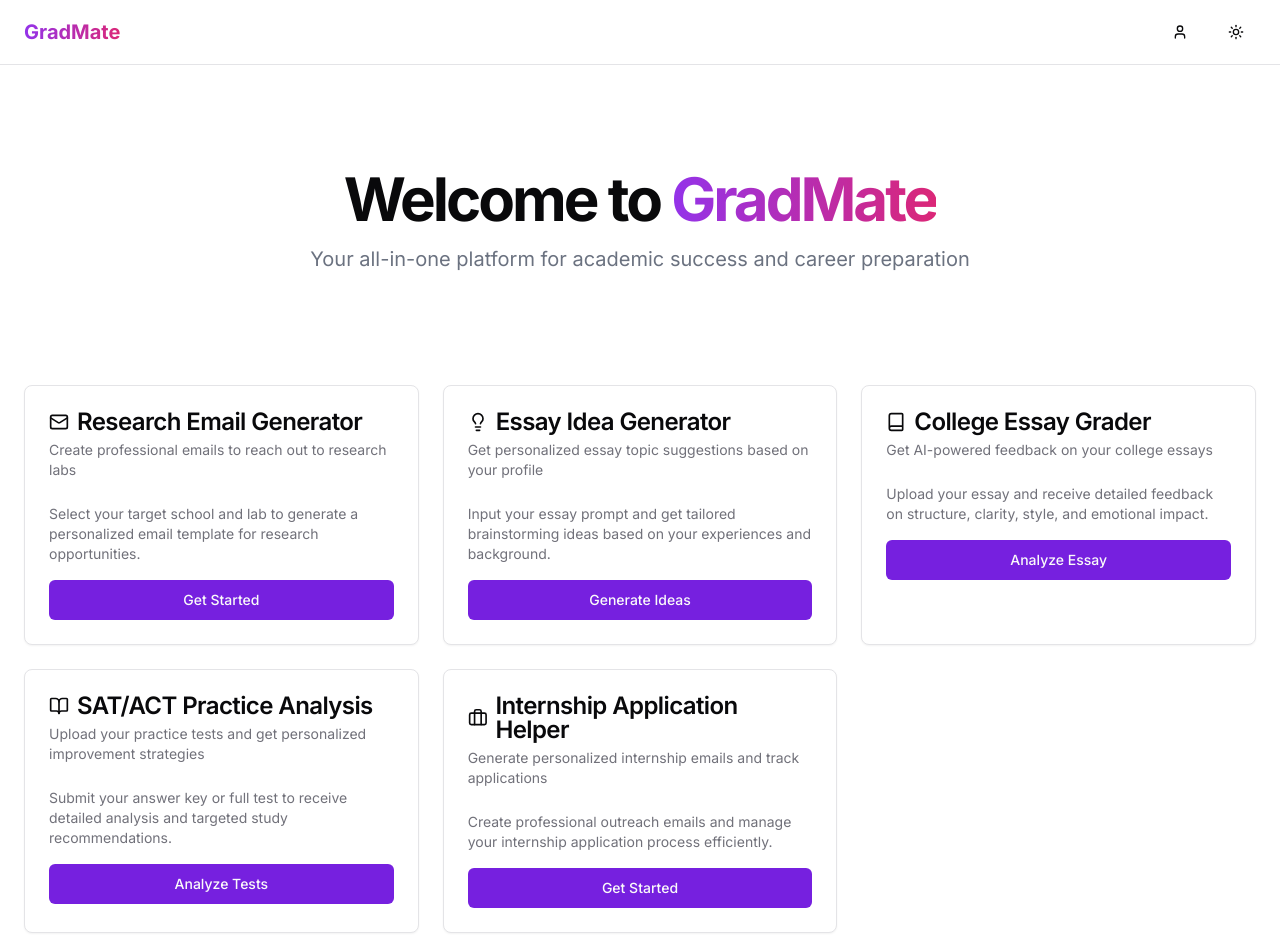
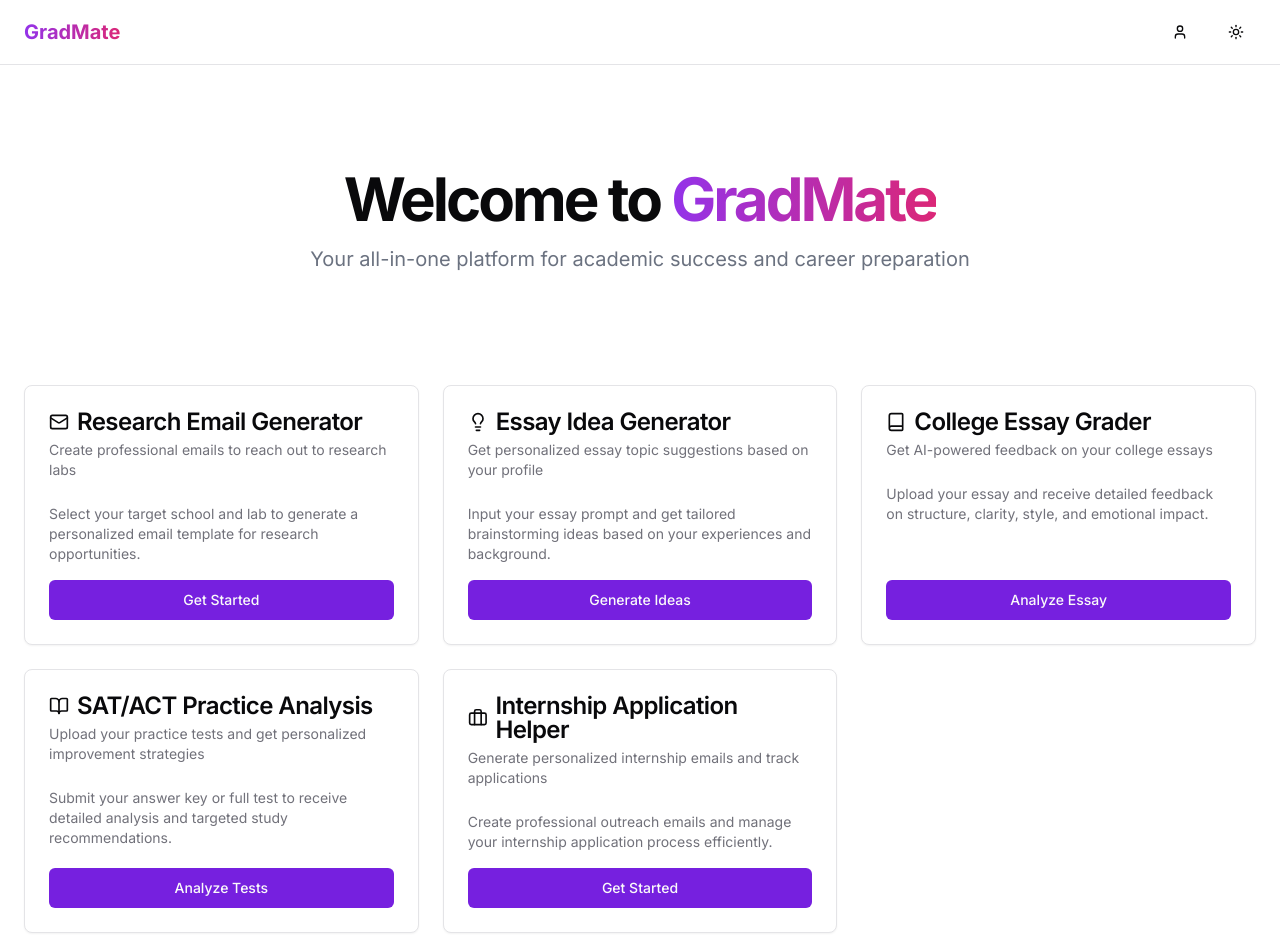
Before and after one commit to SupratikPanuganti/gradmate_prod, a Next.js app: page / in a window 1280 px wide. Shown: the top 952 px of the page. Built offline with nearby package versions, Linux system fonts and the light colour scheme.

Commit message:
feat: improve card layout with consistent button alignment

```diff
--- a/app/page.tsx
+++ b/app/page.tsx
@@ -23,7 +23,7 @@ export default function Home() {
       </section>
 
       <div className="grid gap-6 md:grid-cols-2 lg:grid-cols-3">
-        <Card>
+        <Card className="flex flex-col">
           <CardHeader>
             <CardTitle className="flex items-center gap-2">
               <Mail className="h-5 w-5" />
@@ -31,17 +31,17 @@ export default function Home() {
             </CardTitle>
             <CardDescription>Create professional emails to reach out to research labs</CardDescription>
           </CardHeader>
-          <CardContent>
-            <p className="mb-4 text-sm text-muted-foreground">
+          <CardContent className="flex flex-col flex-grow">
+            <p className="mb-4 text-sm text-muted-foreground flex-grow">
               Select your target school and lab to generate a personalized email template for research opportunities.
             </p>
-            <Button asChild className="w-full">
+            <Button asChild className="w-full mt-auto">
               <Link href="/research-emails">Get Started</Link>
             </Button>
           </CardContent>
         </Card>
 
-        <Card>
+        <Card className="flex flex-col">
           <CardHeader>
             <CardTitle className="flex items-center gap-2">
               <Lightbulb className="h-5 w-5" />
@@ -49,17 +49,17 @@ export default function Home() {
             </CardTitle>
             <CardDescription>Get personalized essay topic suggestions based on your profile</CardDescription>
           </CardHeader>
-          <CardContent>
-            <p className="mb-4 text-sm text-muted-foreground">
+          <CardContent className="flex flex-col flex-grow">
+            <p className="mb-4 text-sm text-muted-foreground flex-grow">
               Input your essay prompt and get tailored brainstorming ideas based on your experiences and background.
             </p>
-            <Button asChild className="w-full">
+            <Button asChild className="w-full mt-auto">
               <Link href="/essay-ideas">Generate Ideas</Link>
             </Button>
           </CardContent>
         </Card>
 
-        <Card>
+        <Card className="flex flex-col">
           <CardHeader>
             <CardTitle className="flex items-center gap-2">
               <Book className="h-5 w-5" />
@@ -67,17 +67,17 @@ export default function Home() {
             </CardTitle>
             <CardDescription>Get AI-powered feedback on your college essays</CardDescription>
           </CardHeader>
-          <CardContent>
-            <p className="mb-4 text-sm text-muted-foreground">
+          <CardContent className="flex flex-col flex-grow">
+            <p className="mb-4 text-sm text-muted-foreground flex-grow">
               Upload your essay and receive detailed feedback on structure, clarity, style, and emotional impact.
             </p>
-            <Button asChild className="w-full">
+            <Button asChild className="w-full mt-auto">
               <Link href="/essay-review">Analyze Essay</Link>
             </Button>
           </CardContent>
         </Card>
 
-        <Card>
+        <Card className="flex flex-col">
           <CardHeader>
             <CardTitle className="flex items-center gap-2">
               <BookOpen className="h-5 w-5" />
@@ -85,17 +85,17 @@ export default function Home() {
             </CardTitle>
             <CardDescription>Upload your practice tests and get personalized improvement strategies</CardDescription>
           </CardHeader>
-          <CardContent>
-            <p className="mb-4 text-sm text-muted-foreground">
+          <CardContent className="flex flex-col flex-grow">
+            <p className="mb-4 text-sm text-muted-foreground flex-grow">
               Submit your answer key or full test to receive detailed analysis and targeted study recommendations.
             </p>
-            <Button asChild className="w-full">
+            <Button asChild className="w-full mt-auto">
               <Link href="/sat-act">Analyze Tests</Link>
             </Button>
           </CardContent>
         </Card>
 
-        <Card>
+        <Card className="flex flex-col">
           <CardHeader>
             <CardTitle className="flex items-center gap-2">
               <Briefcase className="h-5 w-5" />
@@ -103,11 +103,11 @@ export default function Home() {
             </CardTitle>
             <CardDescription>Generate personalized internship emails and track applications</CardDescription>
           </CardHeader>
-          <CardContent>
-            <p className="mb-4 text-sm text-muted-foreground">
+          <CardContent className="flex flex-col flex-grow">
+            <p className="mb-4 text-sm text-muted-foreground flex-grow">
               Create professional outreach emails and manage your internship application process efficiently.
             </p>
-            <Button asChild className="w-full">
+            <Button asChild className="w-full mt-auto">
               <Link href="/internships">Get Started</Link>
             </Button>
           </CardContent>
```
